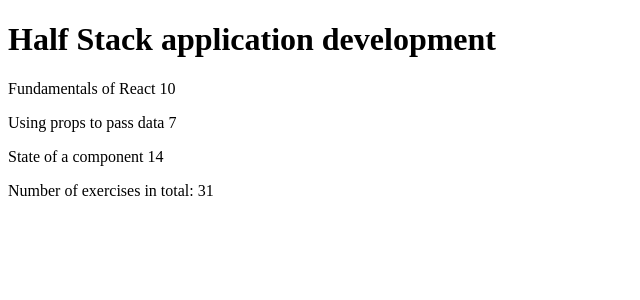
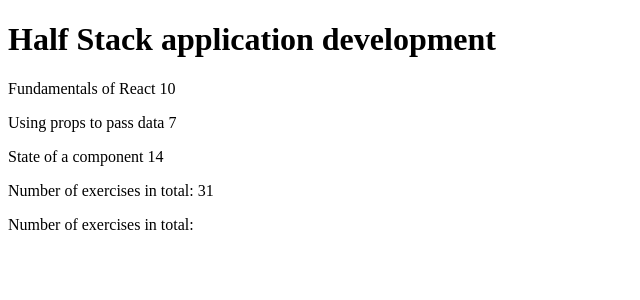
Before and after one commit to kaftarmery/full-stack-open-course, a React (Vite) app in the folder part1/courseone/: page / in a window 1280 px wide. Shown: the top 300 px of the page, without its empty margins (0-640 px from the left). Built offline with nearby package versions, Linux system fonts and the light colour scheme.

Commit message:
end of day 1

```diff
--- a/part1/courseone/src/App.jsx
+++ b/part1/courseone/src/App.jsx
@@ -47,6 +47,7 @@
       <Header course={course} />
       <Content />
       <Total totalExercises={exercises1 + exercises2 + exercises3} />
+      <Total />
     </div>
   );
 };
```
